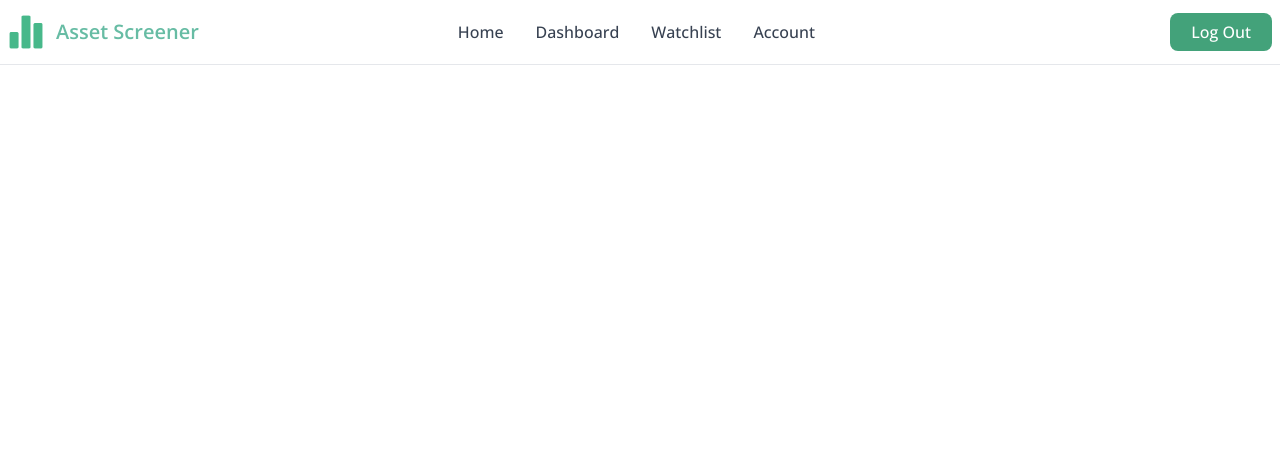
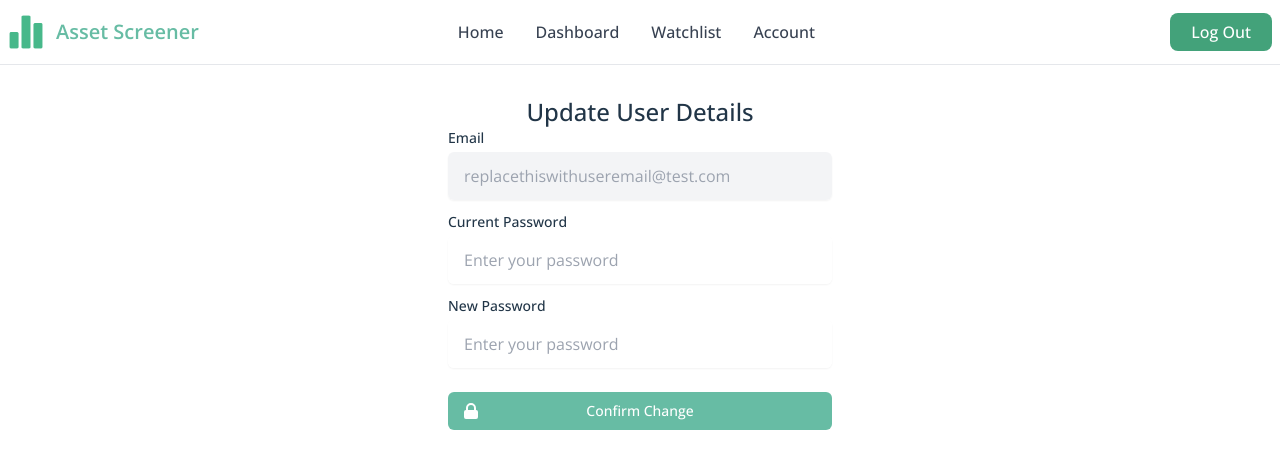
Before and after one commit to nc1z/Asset-Screener-App, a React (Vite) app in the folder client/: page /account in a window 1280 px wide. Shown: the top 468 px of the page. Built offline with nearby package versions, Linux system fonts and the light colour scheme.

Commit message:
[UpdateUserForm] Updated readonly and placeholders

```diff
--- a/client/src/components/UpdateUserForm.jsx
+++ b/client/src/components/UpdateUserForm.jsx
@@ -4,6 +4,7 @@ import axios from "axios";
 
 const UpdateUserForm = () => {
   const [password, setPassword] = useState("");
+  const [newPassword, setNewPassword] = useState("");
   const [error, setError] = useState("");
 
   const handleUpdate = async () => {
@@ -23,7 +24,7 @@ const UpdateUserForm = () => {
   return (
     <div className="mx-auto mt-24 max-w-sm">
       <h2 className="text-center mt-2 text-xl font-medium leading-7 sm:mt-3 sm:text-2xl">
-        Update user details
+        Update User Details
       </h2>
       <form onSubmit={handleSubmit} className="p-4 md:p-0">
         <label htmlFor="email" className="block text-sm font-medium leading-5 ">
@@ -33,17 +34,16 @@ const UpdateUserForm = () => {
           <input
             id="email"
             type="email"
-            value="placeholder@test.com"
-            placeholder="Jake@test.com"
-            readonly
-            className="form-input py-3 px-4 block w-full transition duration-150 ease-in-out rounded-md appearance-none focus:outline-none focus:ring-2 focus:ring-offset-2 focus:ring-neob-green-400"
+            readonly="readonly"
+            placeholder="replacethiswithuseremail@test.com"
+            className="read-only:bg-gray-100 form-input py-3 px-4 block w-full transition duration-150 ease-in-out rounded-md appearance-none active:cursor-not-allowed"
           />
         </div>
         <label
           htmlFor="password"
           className="block text-sm font-medium leading-5 mt-3"
         >
-          Password
+          Current Password
         </label>
         <div className="mt-1 relative rounded-md shadow-sm">
           <input
@@ -52,6 +52,22 @@ const UpdateUserForm = () => {
             value={password}
             placeholder="Enter your password"
             onChange={(e) => setPassword(e.target.value)}
+            className="form-input py-3 px-4 block w-full transition duration-150 ease-in-out rounded-md appearance-none focus:outline-none focus:ring-2 focus:ring-offset-2 focus:ring-neob-green-400"
+          />
+        </div>
+        <label
+          htmlFor="password"
+          className="block text-sm font-medium leading-5 mt-3"
+        >
+          New Password
+        </label>
+        <div className="mt-1 relative rounded-md shadow-sm">
+          <input
+            id="password"
+            type="password"
+            value={password}
+            placeholder="Enter your password"
+            onChange={(e) => setNewPassword(e.target.value)}
             className="form-input py-3 px-4 block w-full transition duration-150 ease-in-out rounded-md appearance-none focus:outline-none focus:ring-2 focus:ring-offset-2 focus:ring-neob-green-400"
           />
         </div>
@@ -73,7 +89,7 @@ const UpdateUserForm = () => {
                 />
               </svg>
             </span>
-            Change Password
+            Confirm Change
           </button>
         </div>
       </form>
--- a/client/src/routes/Account.jsx
+++ b/client/src/routes/Account.jsx
@@ -1,7 +1,14 @@
 import React from "react";
+import UpdateUserForm from "../components/UpdateUserForm";
 
 const Account = () => {
-  return <div>Account</div>;
+  // Import user details (maybe from context?)
+  // to obtain email for userform props, and to populate table
+  return (
+    <div>
+      <UpdateUserForm />
+    </div>
+  );
 };
 
 export default Account;
```
